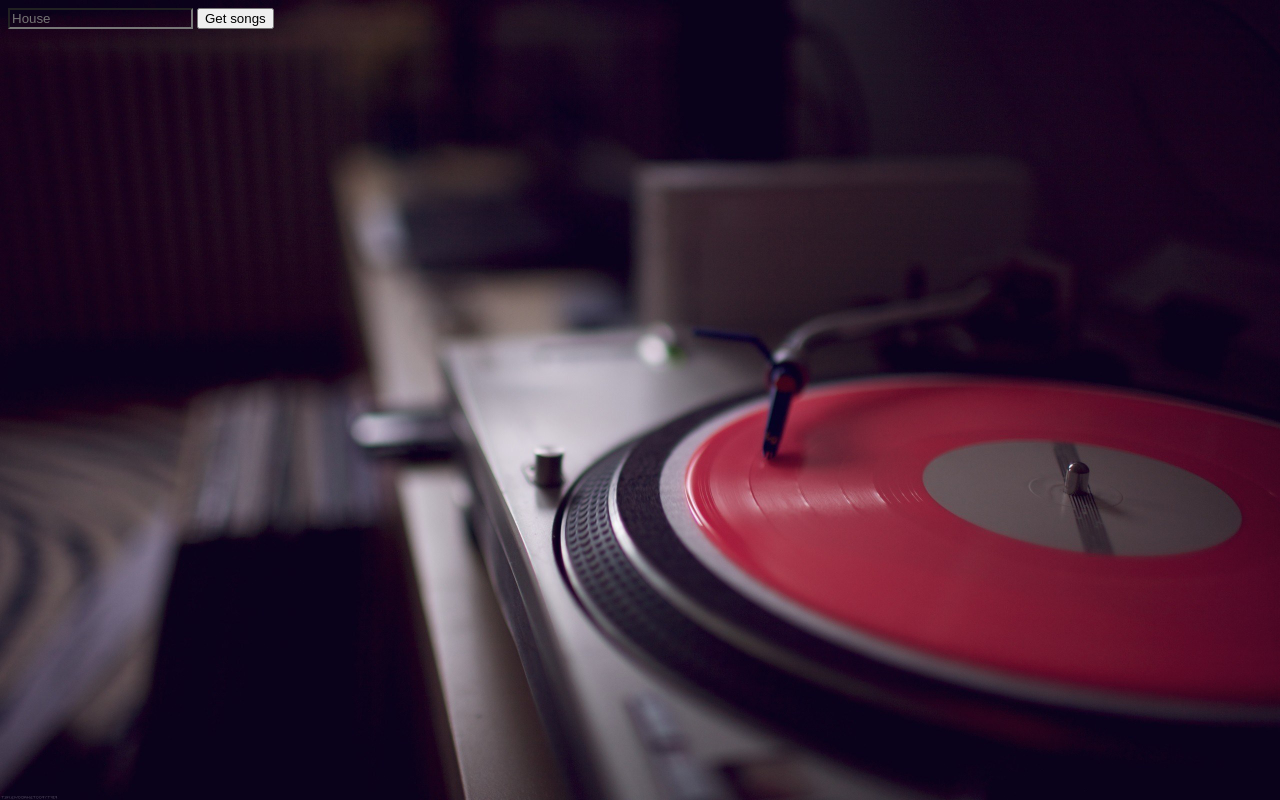
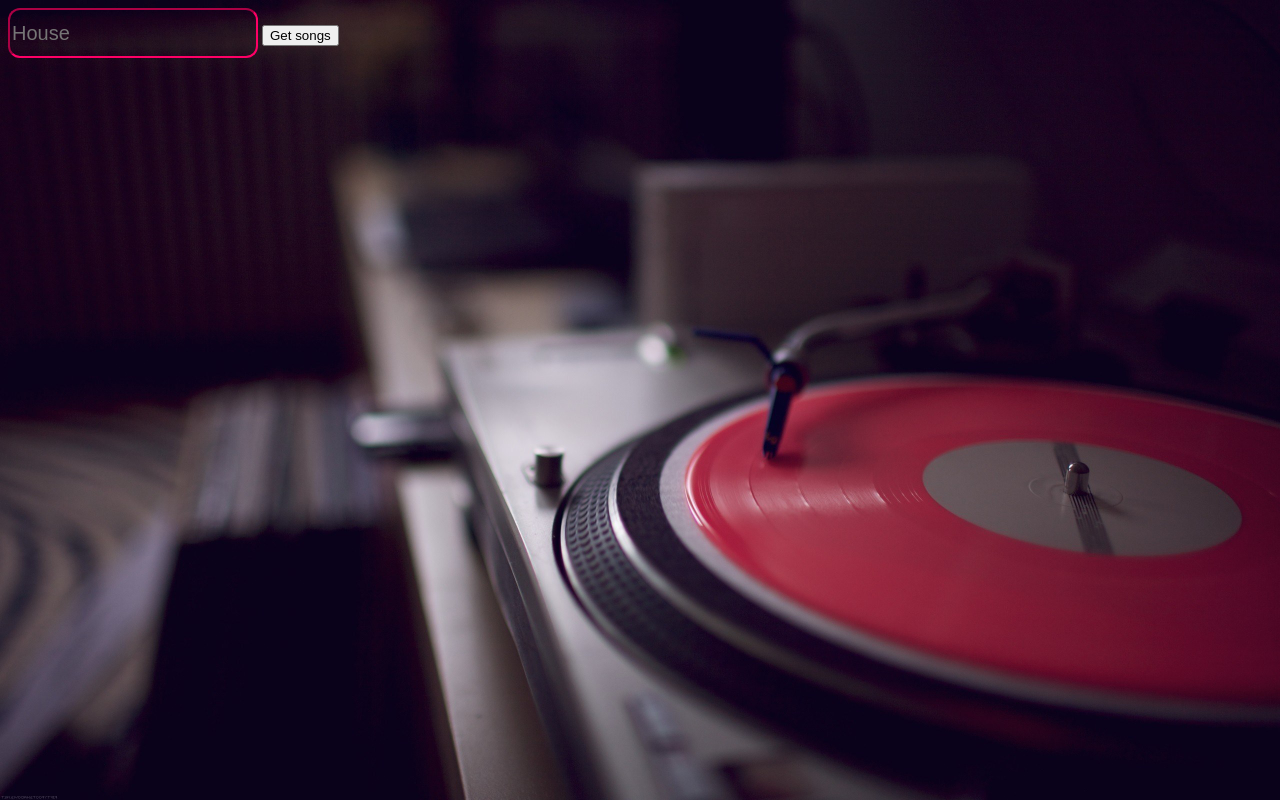
Before and after one commit to meron-yemane/Spotify-capstone, a plain HTML site: page index.html in a window 1280 px wide. Drawn offline with nearby package versions, Linux system fonts and the light colour scheme.

Commit message:
designed search box/not button

```diff
--- a/index.html
+++ b/index.html
@@ -14,7 +14,7 @@
         <option value="Blues"/>
         <option value="Country"/>
       </datalist>
-     <button type="submit">Get songs</button>
+     <button id="button" type="submit">Get songs</button>
     </form>
     <div class="container">
 
--- a/main.css
+++ b/main.css
@@ -12,4 +12,13 @@ body {
 #search {
 background: url('black50.png');
 color: white;
+width: 250px;
+height: 50px;
+border-color: #FF0066;
+font-size: 20px;
+border-radius: 12px;
 }
+
+#search:focus {
+  outline: none;
+}
```
